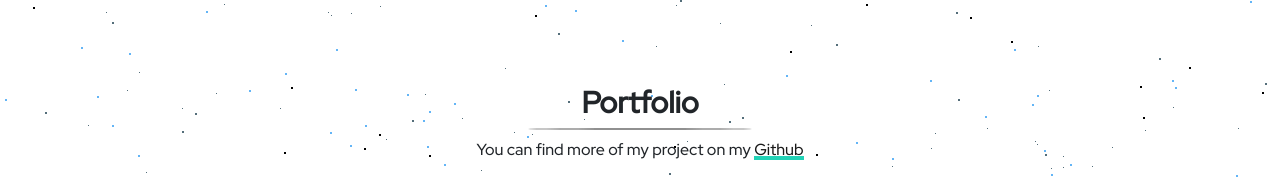
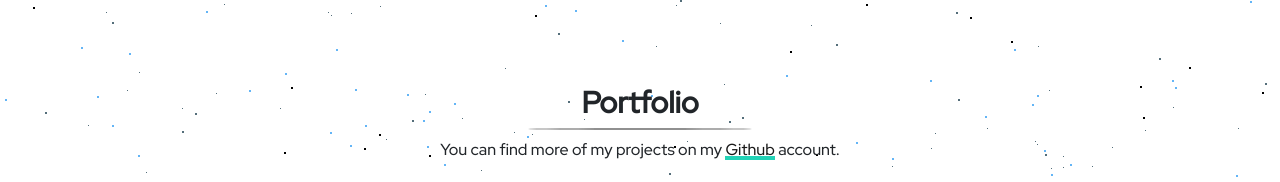
Before and after one commit to benel2606/MyPersonalSite, a React (Create React App) app: page / in a window 1280 px wide. Shown: the part 2680-2862 px from the top of the page. Built offline with nearby package versions, Linux system fonts and the light colour scheme.

Commit message:
edit text

```diff
--- a/src/components/Portfolio/PortfolioContainer.js
+++ b/src/components/Portfolio/PortfolioContainer.js
@@ -16,10 +16,11 @@ const PortfolioConatainer = () => {
               Portfolio<hr></hr>
             </h2>
             <p>
-              You can find more of my project on my{" "}
+              You can find more of my projects on my{" "}
               <a className="my-github" href="https://github.com/benel2606">
                 Github
-              </a>
+              </a>{" "}
+              account.
             </p>
           </div>
           <div className="project-gallery col-sm-12">
```
